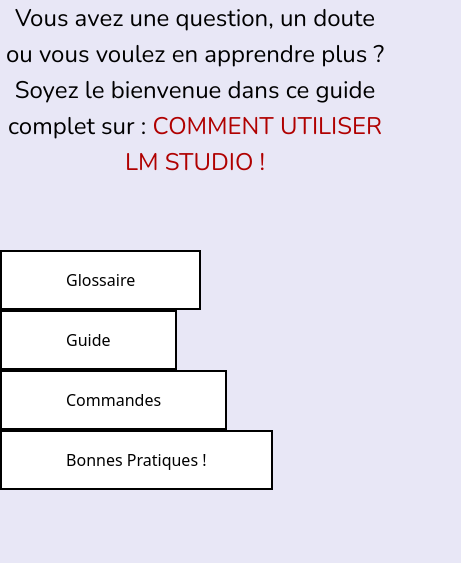
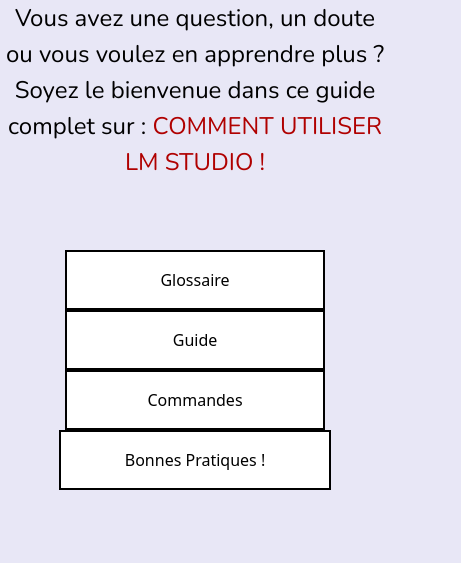
Before and after one commit to MoraisTP/prosit-ai, a plain HTML site: page index.html in a window 390 px wide. Shown: the part 526-1089 px from the top of the page, 461 px wide, since content can reach past the window. Drawn offline with nearby package versions, Linux system fonts and the light colour scheme.

Commit message:
fix responsive (buttons)

```diff
--- a/css/style.css
+++ b/css/style.css
@@ -11,12 +11,14 @@
 
 html {
     scroll-behavior: smooth;
+    overflow-x: hidden;
 }
 
 body {
     margin: 0;
     padding: 0;
     background-color: #e8e7f6;
+    overflow-x: hidden;
 }
 
 p {
@@ -120,6 +122,15 @@
 .container {
     display: flex;
     justify-content: space-around;
+    margin-right: auto;
+    margin-left: auto;
+    flex-wrap: wrap;
+}
+
+.container button {
+    min-width: 260px;
+    min-height: auto;
+
 }
 
 .uppercase {
@@ -208,7 +219,7 @@
         font-size: 2rem;
     }
 
-    .container {
-        flex-direction: column
-    }
+    /*.container {*/
+    /*    flex-direction: column*/
+    /*}*/
 }
```
